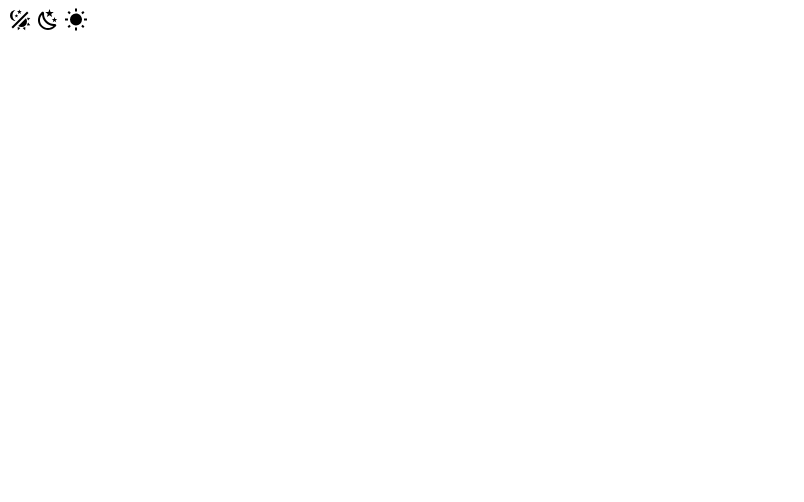
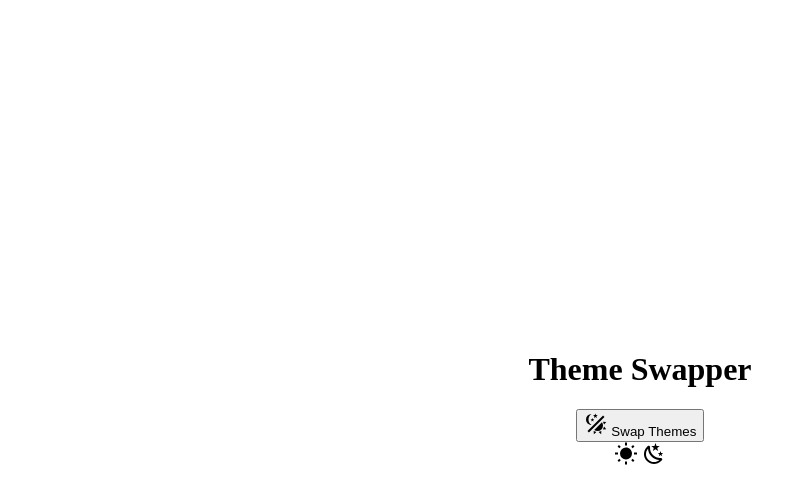
Before and after one commit to keatonproctor/Light-Dark-Theme, a plain HTML site: page index.html in a window 1280 px wide. Shown: the whole page, without its empty margins (0-804 px from the left). Drawn offline with Linux system fonts and the light colour scheme.

Commit message:
Gave colors to light/dark pages  and centered text

```diff
--- a/index.html
+++ b/index.html
@@ -3,25 +3,31 @@
 <head>
     <meta charset="UTF-8">
     <meta name="viewport" content="width=device-width, initial-scale=1.0">
+    <link rel="stylesheet" href="styles.css">
     <title>Light/Dark Theme</title>
 </head>
 <body>
+    <h1>Theme Swapper</h1>
 
-    <!-- Swapper -->
-    <svg style="width:24px;height:24px" viewBox="0 0 24 24">
-        <path fill="currentColor" d="M7.5,2C5.71,3.15 4.5,5.18 4.5,7.5C4.5,9.82 5.71,11.85 7.53,13C4.46,13 2,10.54 2,7.5A5.5,5.5 0 0,1 7.5,2M19.07,3.5L20.5,4.93L4.93,20.5L3.5,19.07L19.07,3.5M12.89,5.93L11.41,5L9.97,6L10.39,4.3L9,3.24L10.75,3.12L11.33,1.47L12,3.1L13.73,3.13L12.38,4.26L12.89,5.93M9.59,9.54L8.43,8.81L7.31,9.59L7.65,8.27L6.56,7.44L7.92,7.35L8.37,6.06L8.88,7.33L10.24,7.36L9.19,8.23L9.59,9.54M19,13.5A5.5,5.5 0 0,1 13.5,19C12.28,19 11.15,18.6 10.24,17.93L17.93,10.24C18.6,11.15 19,12.28 19,13.5M14.6,20.08L17.37,18.93L17.13,22.28L14.6,20.08M18.93,17.38L20.08,14.61L22.28,17.15L18.93,17.38M20.08,12.42L18.94,9.64L22.28,9.88L20.08,12.42M9.63,18.93L12.4,20.08L9.87,22.27L9.63,18.93Z" />
-    </svg>
+    <button class="theme-toggle-button">
+        <!-- Swapper -->
+        <svg class="icon" style="width:24px;height:24px" viewBox="0 0 24 24">
+            <path fill="currentColor" d="M7.5,2C5.71,3.15 4.5,5.18 4.5,7.5C4.5,9.82 5.71,11.85 7.53,13C4.46,13 2,10.54 2,7.5A5.5,5.5 0 0,1 7.5,2M19.07,3.5L20.5,4.93L4.93,20.5L3.5,19.07L19.07,3.5M12.89,5.93L11.41,5L9.97,6L10.39,4.3L9,3.24L10.75,3.12L11.33,1.47L12,3.1L13.73,3.13L12.38,4.26L12.89,5.93M9.59,9.54L8.43,8.81L7.31,9.59L7.65,8.27L6.56,7.44L7.92,7.35L8.37,6.06L8.88,7.33L10.24,7.36L9.19,8.23L9.59,9.54M19,13.5A5.5,5.5 0 0,1 13.5,19C12.28,19 11.15,18.6 10.24,17.93L17.93,10.24C18.6,11.15 19,12.28 19,13.5M14.6,20.08L17.37,18.93L17.13,22.28L14.6,20.08M18.93,17.38L20.08,14.61L22.28,17.15L18.93,17.38M20.08,12.42L18.94,9.64L22.28,9.88L20.08,12.42M9.63,18.93L12.4,20.08L9.87,22.27L9.63,18.93Z" />
+        </svg>
+        Swap Themes
+    </button>
 
-    <!-- Moon -->
-    <svg style="width:24px;height:24px" viewBox="0 0 24 24">
-        <path fill="currentColor" d="M17.75,4.09L15.22,6.03L16.13,9.09L13.5,7.28L10.87,9.09L11.78,6.03L9.25,4.09L12.44,4L13.5,1L14.56,4L17.75,4.09M21.25,11L19.61,12.25L20.2,14.23L18.5,13.06L16.8,14.23L17.39,12.25L15.75,11L17.81,10.95L18.5,9L19.19,10.95L21.25,11M18.97,15.95C19.8,15.87 20.69,17.05 20.16,17.8C19.84,18.25 19.5,18.67 19.08,19.07C15.17,23 8.84,23 4.94,19.07C1.03,15.17 1.03,8.83 4.94,4.93C5.34,4.53 5.76,4.17 6.21,3.85C6.96,3.32 8.14,4.21 8.06,5.04C7.79,7.9 8.75,10.87 10.95,13.06C13.14,15.26 16.1,16.22 18.97,15.95M17.33,17.97C14.5,17.81 11.7,16.64 9.53,14.5C7.36,12.31 6.2,9.5 6.04,6.68C3.23,9.82 3.34,14.64 6.35,17.66C9.37,20.67 14.19,20.78 17.33,17.97Z" />
-    </svg>
+    <div class="sun-moon-container">
+        <!-- Sun -->
+        <svg class="sun" style="width:24px;height:24px" viewBox="0 0 24 24">
+            <path fill="currentColor" d="M3.55,18.54L4.96,19.95L6.76,18.16L5.34,16.74M11,22.45C11.32,22.45 13,22.45 13,22.45V19.5H11M12,5.5A6,6 0 0,0 6,11.5A6,6 0 0,0 12,17.5A6,6 0 0,0 18,11.5C18,8.18 15.31,5.5 12,5.5M20,12.5H23V10.5H20M17.24,18.16L19.04,19.95L20.45,18.54L18.66,16.74M20.45,4.46L19.04,3.05L17.24,4.84L18.66,6.26M13,0.55H11V3.5H13M4,10.5H1V12.5H4M6.76,4.84L4.96,3.05L3.55,4.46L5.34,6.26L6.76,4.84Z" />
+        </svg>
 
-    <!-- Sun -->
-    <svg style="width:24px;height:24px" viewBox="0 0 24 24">
-        <path fill="currentColor" d="M3.55,18.54L4.96,19.95L6.76,18.16L5.34,16.74M11,22.45C11.32,22.45 13,22.45 13,22.45V19.5H11M12,5.5A6,6 0 0,0 6,11.5A6,6 0 0,0 12,17.5A6,6 0 0,0 18,11.5C18,8.18 15.31,5.5 12,5.5M20,12.5H23V10.5H20M17.24,18.16L19.04,19.95L20.45,18.54L18.66,16.74M20.45,4.46L19.04,3.05L17.24,4.84L18.66,6.26M13,0.55H11V3.5H13M4,10.5H1V12.5H4M6.76,4.84L4.96,3.05L3.55,4.46L5.34,6.26L6.76,4.84Z" />
-    </svg>
-
+        <!-- Moon -->
+        <svg class="moon" style="width:24px;height:24px" viewBox="0 0 24 24">
+            <path fill="currentColor" d="M17.75,4.09L15.22,6.03L16.13,9.09L13.5,7.28L10.87,9.09L11.78,6.03L9.25,4.09L12.44,4L13.5,1L14.56,4L17.75,4.09M21.25,11L19.61,12.25L20.2,14.23L18.5,13.06L16.8,14.23L17.39,12.25L15.75,11L17.81,10.95L18.5,9L19.19,10.95L21.25,11M18.97,15.95C19.8,15.87 20.69,17.05 20.16,17.8C19.84,18.25 19.5,18.67 19.08,19.07C15.17,23 8.84,23 4.94,19.07C1.03,15.17 1.03,8.83 4.94,4.93C5.34,4.53 5.76,4.17 6.21,3.85C6.96,3.32 8.14,4.21 8.06,5.04C7.79,7.9 8.75,10.87 10.95,13.06C13.14,15.26 16.1,16.22 18.97,15.95M17.33,17.97C14.5,17.81 11.7,16.64 9.53,14.5C7.36,12.31 6.2,9.5 6.04,6.68C3.23,9.82 3.34,14.64 6.35,17.66C9.37,20.67 14.19,20.78 17.33,17.97Z" />
+        </svg>
+    </div>
 
 </body>
 </html>
--- /dev/null
+++ b/styles.css
@@ -0,0 +1,23 @@
+body {
+    --accent-color: orangered;
+    --background-color: white;
+    --text-color: black;
+    --button-text-color: var(--background-color);
+    --transition-delay: 3s;
+
+    display: flex;
+    flex-direction: column;
+    justify-content: center;
+    align-items: center;
+    height: 100vh;
+    margin: 0;
+
+    background-color: var(--background-color);
+    color: var(--text-color);
+}
+
+body.dark {
+    --accent-color: #D0D066;
+    --background-color: #333;
+    --text-color: white;
+}
```
